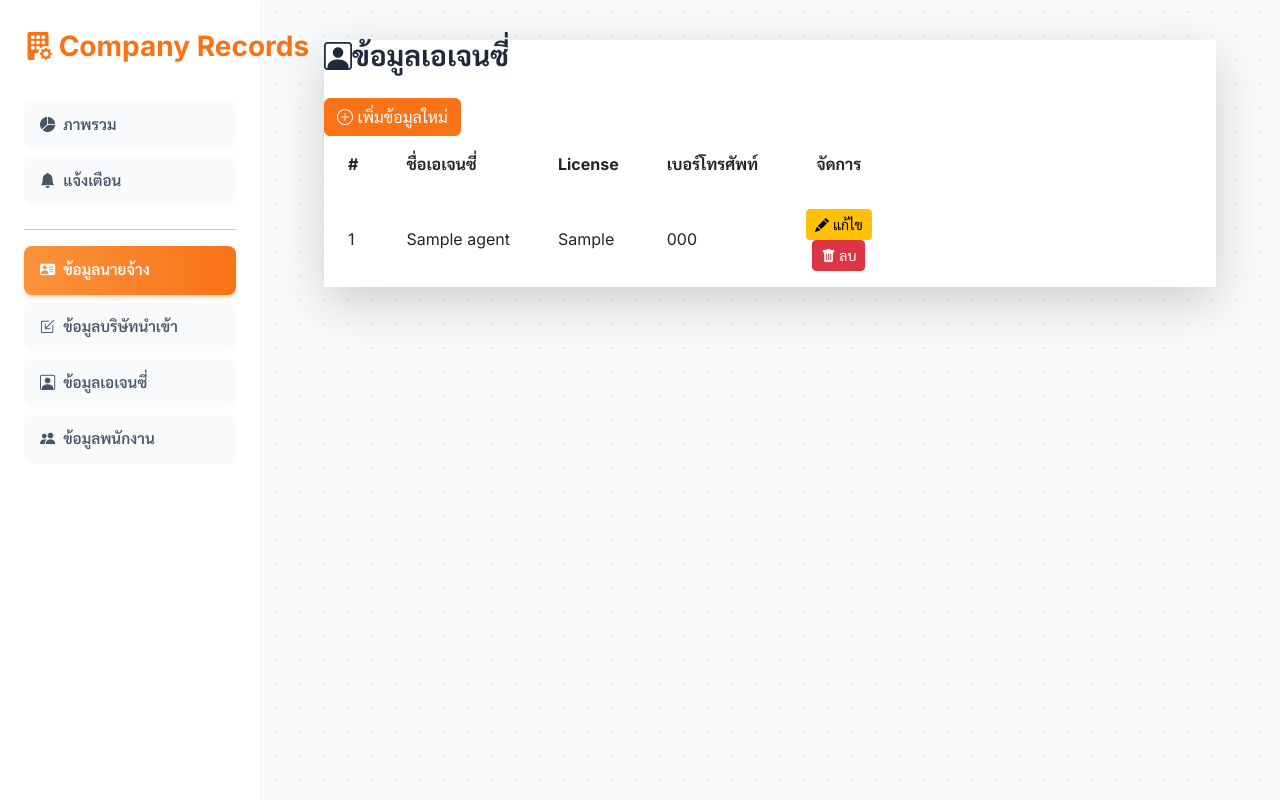
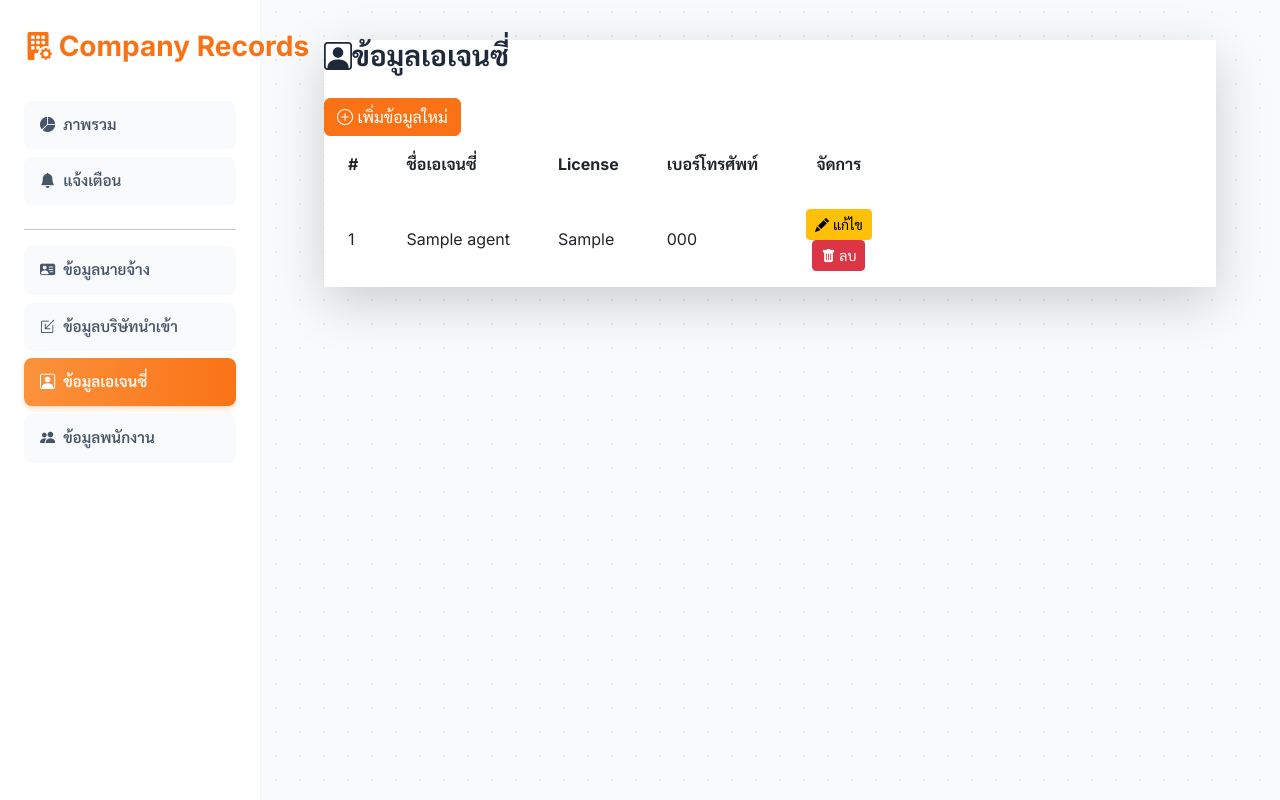
Before and after one commit to nongjossss-commits/pro-worker-labour-laravel, a Laravel app: page /agents in a window 1280 px wide. Run offline with Laravel 12, Linux system fonts and the light colour scheme; tables that the repository leaves empty hold one stand-in row (values such as "Sample post").

Commit message:
feat: Create Employer Index page
This commit introduces the Employer Index page, which displays a list of all employers from the database.

- Creates the `resources/views/employers/index.blade.php` view with a table to display employer data.
- Updates the `EmployerController@index` method to fetch all employers using `Employer::all()` and pass them to the view.
- Modifies the main layout `resources/views/layouts/app.blade.php` to update the sidebar navigation, making the 'Employer Information' link point to the correct route and dynamically setting its active state.

```diff
--- a/app/Http/Controllers/EmployerController.php
+++ b/app/Http/Controllers/EmployerController.php
@@ -11,7 +11,7 @@ class EmployerController extends Controller
 {
     public function index()
     {
-        $employers = Employer::orderBy('created_at', 'desc')->get();
+        $employers = Employer::all();
         return view('employers.index', compact('employers'));
     }
 
--- a/resources/views/layouts/app.blade.php
+++ b/resources/views/layouts/app.blade.php
@@ -242,18 +242,18 @@
 
     <div class="main-layout">
         <aside id="sidebar">
-            <a class="navbar-brand fs-4" href="#"><i class="bi bi-building-fill-gear"></i> Company Records</a>
+            <a class="navbar-brand fs-4" href="{{ route('homepage') }}"><i class="bi bi-building-fill-gear"></i> Company Records</a>
             <div class="list-group" id="main-nav">
-                <a href="#dashboard-pane" class="list-group-item list-group-item-action" data-bs-toggle="pane"><i class="bi bi-pie-chart-fill me-2"></i>ภาพรวม</a>
-                <a href="#notification-pane" class="list-group-item list-group-item-action d-flex justify-content-between align-items-center" data-tab-target="90day-tab">
+                <a href="{{ route('homepage') }}" class="list-group-item list-group-item-action {{ request()->routeIs('homepage') ? 'active' : '' }}"><i class="bi bi-pie-chart-fill me-2"></i>ภาพรวม</a>
+                <a href="#" class="list-group-item list-group-item-action d-flex justify-content-between align-items-center">
                     <span><i class="bi bi-bell-fill me-2"></i>แจ้งเตือน</span>
                     <span class="badge bg-danger rounded-pill" id="notification-total-badge" style="display: none;"></span>
                 </a>
                 <hr>
-                <a href="#employer-system-pane" id="nav-employer-system-pane" class="list-group-item list-group-item-action active" data-bs-toggle="pane"><i class="bi bi-person-vcard-fill me-2"></i>ข้อมูลนายจ้าง</a>
-                <a href="#importer-system-pane" class="list-group-item list-group-item-action" data-bs-toggle="pane"><i class="bi bi-box-arrow-in-down-left me-2"></i>ข้อมูลบริษัทนำเข้า</a>
-                <a href="#agent-system-pane" class="list-group-item list-group-item-action" data-bs-toggle="pane"><i class="bi bi-person-square me-2"></i>ข้อมูลเอเจนซี่</a>
-                <a href="#delegate-system-pane" class="list-group-item list-group-item-action" data-bs-toggle="pane"><i class="bi bi-people-fill me-2"></i>ข้อมูลพนักงาน</a>
+                <a href="{{ route('employers.index') }}" class="list-group-item list-group-item-action {{ request()->routeIs('employers.*') ? 'active' : '' }}"><i class="bi bi-person-vcard-fill me-2"></i>ข้อมูลนายจ้าง</a>
+                <a href="{{ route('importers.index') }}" class="list-group-item list-group-item-action {{ request()->routeIs('importers.*') ? 'active' : '' }}"><i class="bi bi-box-arrow-in-down-left me-2"></i>ข้อมูลบริษัทนำเข้า</a>
+                <a href="{{ route('agents.index') }}" class="list-group-item list-group-item-action {{ request()->routeIs('agents.*') ? 'active' : '' }}"><i class="bi bi-person-square me-2"></i>ข้อมูลเอเจนซี่</a>
+                <a href="{{ route('delegates.index') }}" class="list-group-item list-group-item-action {{ request()->routeIs('delegates.*') ? 'active' : '' }}"><i class="bi bi-people-fill me-2"></i>ข้อมูลพนักงาน</a>
             </div>
         </aside>
 
```
Also changed, not shown: resources/views/employers/index.blade.php (+6 -8 lines).
